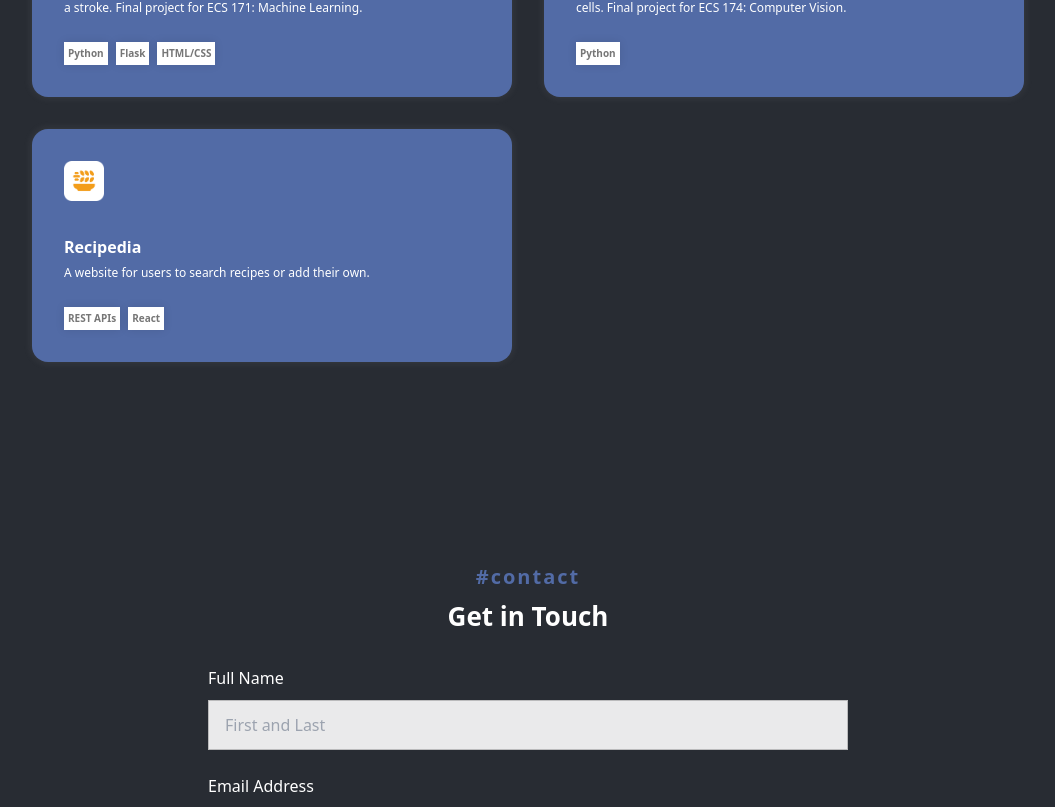
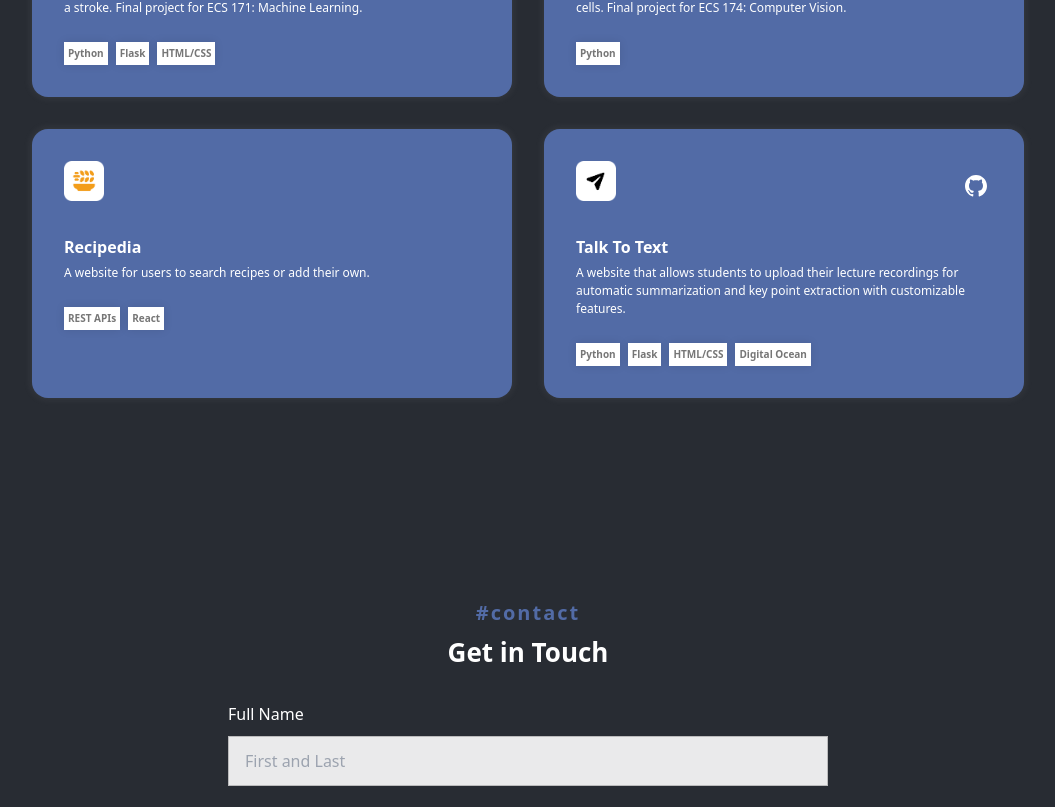
Before and after one commit to kaitlynlie/portfolio, a React (Vite) app: page / in a window 1280 px wide. Shown: the part 2312-3119 px from the top of the page, without its empty margins (112-1167 px from the left). Built offline with nearby package versions, Linux system fonts and the light colour scheme.

Commit message:
added project and fixed contact form

```diff
--- a/assets/index.ts
+++ b/assets/index.ts
@@ -18,6 +18,7 @@ import recipedia from './recipedia.png'
 import book from './book.png'
 import carwash from './carwash.png'
 import leukemia from './leukemia.png'
+import ttt from './ttt.png'
 
 export {
     github,
@@ -39,5 +40,6 @@ export {
     recipedia,
     book,
     carwash,
-    leukemia
+    leukemia,
+    ttt
 }
--- a/components/ContactForm.module.scss
+++ b/components/ContactForm.module.scss
@@ -11,6 +11,7 @@ section.contactform {
         flex-direction: column;
         align-content: center;
         justify-content: center;
+        max-width: 600px;
         label {
             color: white;
         }
--- a/pages/Portfolio.tsx
+++ b/pages/Portfolio.tsx
@@ -1,7 +1,7 @@
 import React from 'react'
 import clsx from 'clsx'
 import styles from './Portfolio.module.scss'
-import { rma, github, roomu, live, box, dots, stroke, recipedia, book, carwash, galaxia, leukemia } from '../assets'
+import { rma, github, roomu, live, box, dots, stroke, recipedia, book, carwash, galaxia, leukemia, ttt } from '../assets'
 
 const Portfolio = () => {
   return (
@@ -96,7 +96,7 @@ const Portfolio = () => {
                                 <img src={github} />
                             </a>
                         </div> */}
-                        </div>
+                    </div>
                     <div className={clsx(styles.text)}>
                         <h3>Leukemia Classification</h3>
                         <p>A classification model that distinguishes between normal and cancer cells. Final project for ECS 174: Computer Vision.</p>
@@ -136,7 +136,38 @@ const Portfolio = () => {
                         </div> */}
                     </div>
                 </div>
+
+                <div className={clsx(styles.website)}>
+                    <div className={clsx(styles.header)}>
+                    <div className={clsx(styles.image)}>
+                        <a><img src={ttt} /></a>
+                    </div>
+                    <div className={clsx(styles.links)}>
+                            <a href='https://github.com/kaitlynlie/talktotext' target="_blank" rel="noopener noreferrer">
+                                {/* <p>Code</p> */}
+                                <img src={github} />
+                            </a>
+                        </div>
+                    {/* <div className={clsx(styles.links)}>
+                            <a href='https://github.com/kaitlynlie/strokeprediction'>
+                                <img src={github} />
+                            </a>
+                        </div> */}
+                    </div>
+                    <div className={clsx(styles.text)}>
+                        <h3>Talk To Text</h3>
+                        <p>A website that allows students to upload their lecture recordings for automatic summarization and key point extraction with customizable features.</p>
+
+                        <div className={clsx(styles.buttons)}>
+                            <p>Python</p>
+                            <p>Flask</p>
+                            <p>HTML/CSS</p>
+                            <p>Digital Ocean</p>
+                        </div>
+                    </div>
+                </div>
             </div>
+
             {/* <h2>#small-projects</h2>
             <div className={clsx(styles.line)} />
             <div className={clsx(styles.websites)}>
```
Also changed, not shown: assets/ttt.png (added).
